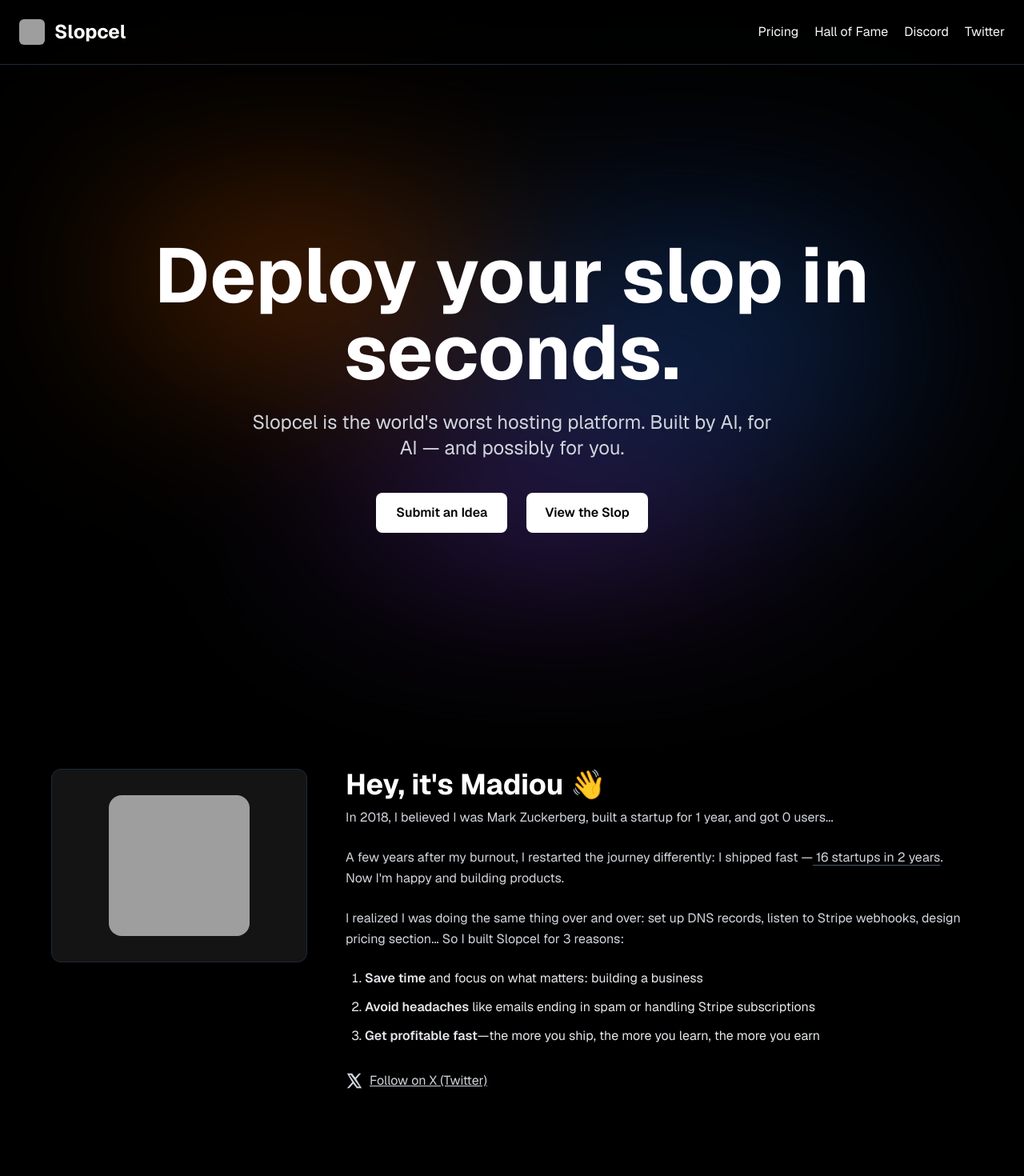
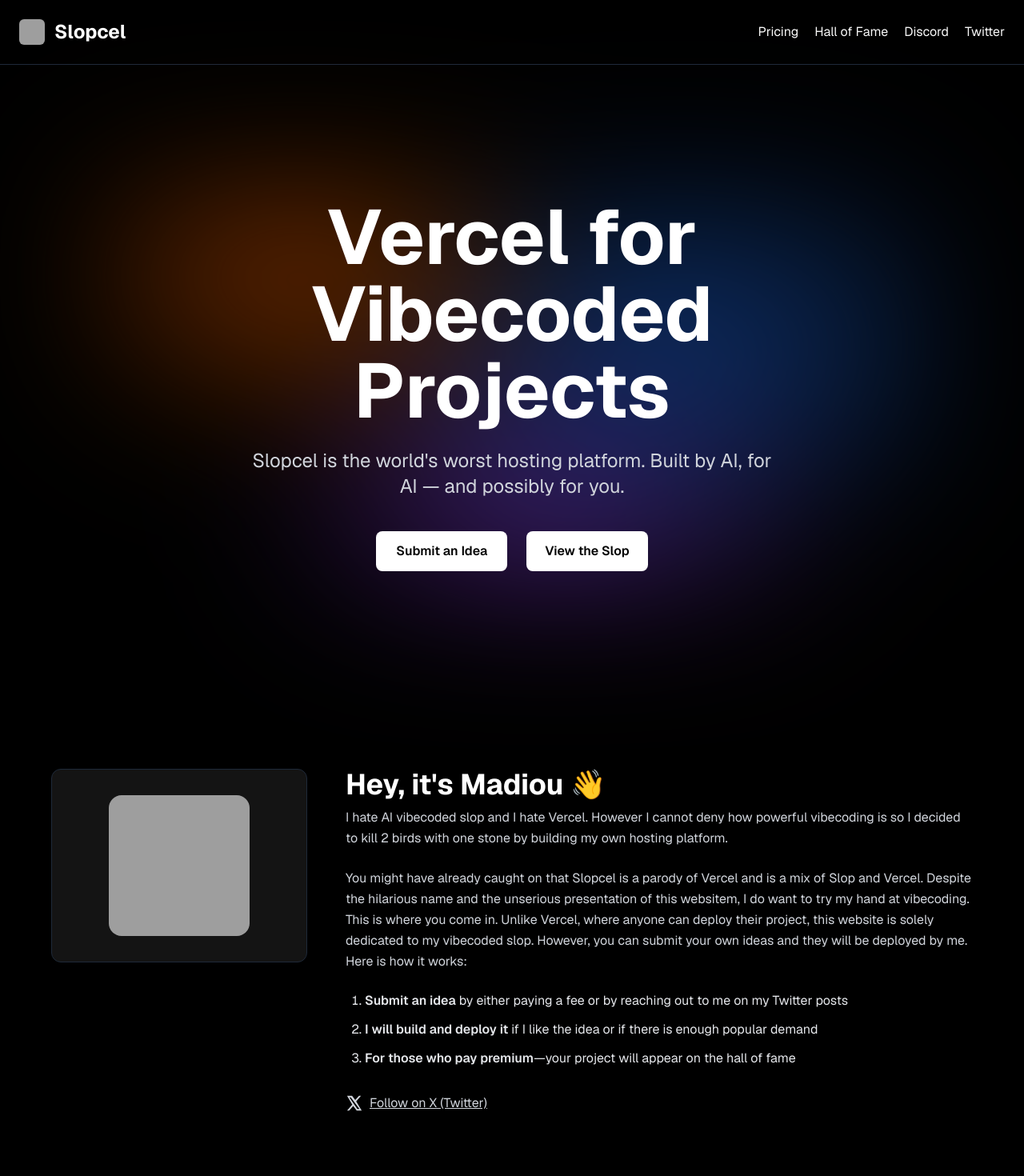
Before and after one commit to slopcel/slopcel, a Next.js app: page / in a window 1280 px wide. Shown: the top 1470 px of the page at 80% size. Built offline with nearby package versions, Linux system fonts and the light colour scheme; grey boxes are pictures that could not be loaded.

Commit message:
Changed the about me

```diff
--- a/app/globals.css
+++ b/app/globals.css
@@ -35,8 +35,8 @@
     radial-gradient(600px 380px at 25% 25%, color-mix(in oklab, var(--accent-orange) 85%, black) 0%, transparent 60%),
     radial-gradient(700px 420px at 70% 40%, color-mix(in oklab, var(--accent-blue) 85%, black) 0%, transparent 65%),
     radial-gradient(600px 380px at 55% 75%, color-mix(in oklab, var(--accent-purple) 85%, black) 0%, transparent 65%);
-  filter: blur(90px) saturate(120%);
-  opacity: 0.35;
+  filter: blur(80px) saturate(135%);
+  opacity: 0.45;
   mix-blend-mode: screen;
   pointer-events: none;
 }
@@ -46,8 +46,8 @@
     width: 100vw;
     height: 45vh;
     top: 0;
-    filter: blur(70px) saturate(120%);
-    opacity: 0.32;
+    filter: blur(65px) saturate(135%);
+    opacity: 0.4;
     transform: none;
   }
 }
--- a/app/hall-of-fame/page.tsx
+++ b/app/hall-of-fame/page.tsx
@@ -2,9 +2,11 @@
 
 import Image from 'next/image';
 import { useEffect, useState } from 'react';
+import { Menu, X, BadgeDollarSign, Award as AwardIcon, MessageCircle, Twitter as TwitterIcon } from 'lucide-react';
 
 export default function HallOfFame() {
   const [pinned, setPinned] = useState(false);
+  const [menuOpen, setMenuOpen] = useState(false);
   useEffect(() => {
     const onScroll = () => setPinned(window.scrollY > 40);
     onScroll();
@@ -27,7 +29,7 @@
           </span>
           <span className="text-xl md:text-2xl font-bold text-white">Slopcel</span>
         </a>
-        <div className="flex items-center gap-5">
+        <div className="hidden md:flex items-center gap-5">
           {pinned ? (
             <>
               <a href="/#pricing" aria-label="Pricing" className="text-gray-300 hover:text-white transition-colors">
@@ -52,7 +54,36 @@
             </>
           )}
         </div>
+        {/* Mobile menu button */}
+        <button aria-label={menuOpen ? 'Close menu' : 'Open menu'} className="md:hidden text-gray-300 hover:text-white" onClick={() => setMenuOpen(v => !v)}>
+          {menuOpen ? <X size={24} /> : <Menu size={24} />}
+        </button>
       </nav>
+
+      {/* Mobile dropdown menu */}
+      {menuOpen && (
+        <div className="fixed left-1/2 -translate-x-1/2 z-40 mt-2 w-[94%] max-w-[640px]" style={{ top: pinned ? 72 : 88 }}>
+          <div className="rounded-2xl border border-white/10 bg-black/80 backdrop-blur-lg p-2 shadow-2xl">
+            <a href="/#pricing" onClick={() => setMenuOpen(false)} className="flex items-center gap-3 px-4 py-3 rounded-lg hover:bg-white/5">
+              <BadgeDollarSign size={18} className="text-gray-300" />
+              <span>Pricing</span>
+            </a>
+            <a href="/hall-of-fame" onClick={() => setMenuOpen(false)} className="flex items-center gap-3 px-4 py-3 rounded-lg hover:bg-white/5">
+              <AwardIcon size={18} className="text-gray-300" />
+              <span>Hall of Fame</span>
+            </a>
+            <a href="https://discord.com/" target="_blank" rel="noopener noreferrer" onClick={() => setMenuOpen(false)} className="flex items-center gap-3 px-4 py-3 rounded-lg hover:bg-white/5">
+              <MessageCircle size={18} className="text-gray-300" />
+              <span>Discord</span>
+            </a>
+            <a href="https://x.com/_madiou" target="_blank" rel="noopener noreferrer" onClick={() => setMenuOpen(false)} className="flex items-center gap-3 px-4 py-3 rounded-lg hover:bg-white/5">
+              <TwitterIcon size={18} className="text-gray-300" />
+              <span>Twitter</span>
+            </a>
+          </div>
+        </div>
+      )}
+
 
       {/* Title */}
       <section className="py-16 px-6">
--- a/app/page.tsx
+++ b/app/page.tsx
@@ -2,6 +2,7 @@
 
 import { useEffect, useState } from 'react';
 import Image from 'next/image';
+import { Menu, X, BadgeDollarSign, Award, MessageCircle, Twitter as TwitterIcon } from 'lucide-react';
 
 export default function Home() {
   useEffect(() => {
@@ -32,6 +33,7 @@
   }, []);
 
   const [pinned, setPinned] = useState(false);
+  const [menuOpen, setMenuOpen] = useState(false);
 
   useEffect(() => {
     const onScroll = () => setPinned(window.scrollY > 40);
@@ -56,7 +58,7 @@
           </div>
           <div className="text-xl md:text-2xl font-bold text-white">Slopcel</div>
         </div>
-        <div className="flex items-center gap-5">
+        <div className="hidden md:flex items-center gap-5">
           {pinned ? (
             <>
               <a href="#pricing" aria-label="Pricing" className="text-gray-300 hover:text-white transition-colors">
@@ -81,7 +83,39 @@
             </>
           )}
         </div>
+        {/* Mobile menu button */}
+        <button
+          aria-label={menuOpen ? 'Close menu' : 'Open menu'}
+          className="md:hidden text-gray-300 hover:text-white"
+          onClick={() => setMenuOpen(v => !v)}
+        >
+          {menuOpen ? <X size={24} /> : <Menu size={24} />}
+        </button>
       </nav>
+
+      {/* Mobile dropdown menu */}
+      {menuOpen && (
+        <div className="fixed left-1/2 -translate-x-1/2 z-40 mt-2 w-[94%] max-w-[640px]" style={{ top: pinned ? 72 : 88 }}>
+          <div className="rounded-2xl border border-white/10 bg-black/80 backdrop-blur-lg p-2 shadow-2xl">
+            <a href="#pricing" onClick={() => setMenuOpen(false)} className="flex items-center gap-3 px-4 py-3 rounded-lg hover:bg-white/5">
+              <BadgeDollarSign size={18} className="text-gray-300" />
+              <span>Pricing</span>
+            </a>
+            <a href="/hall-of-fame" onClick={() => setMenuOpen(false)} className="flex items-center gap-3 px-4 py-3 rounded-lg hover:bg-white/5">
+              <Award size={18} className="text-gray-300" />
+              <span>Hall of Fame</span>
+            </a>
+            <a href="https://discord.com/" target="_blank" rel="noopener noreferrer" onClick={() => setMenuOpen(false)} className="flex items-center gap-3 px-4 py-3 rounded-lg hover:bg-white/5">
+              <MessageCircle size={18} className="text-gray-300" />
+              <span>Discord</span>
+            </a>
+            <a href="https://x.com/_madiou" target="_blank" rel="noopener noreferrer" onClick={() => setMenuOpen(false)} className="flex items-center gap-3 px-4 py-3 rounded-lg hover:bg-white/5">
+              <TwitterIcon size={18} className="text-gray-300" />
+              <span>Twitter</span>
+            </a>
+          </div>
+        </div>
+      )}
 
       {/* Hero Section */}
       <section className="relative min-h-screen flex items-center justify-center px-6">
@@ -92,7 +126,7 @@
 
         <div className="text-center max-w-4xl mx-auto relative z-10">
           <h1 className="text-5xl md:text-8xl font-bold mb-6 text-white">
-            Deploy your slop in seconds.
+           Vercel for Vibecoded Projects
           </h1>
           <p className="text-lg md:text-2xl mb-10 text-gray-300 max-w-2xl mx-auto">
             Slopcel is the world's worst hosting platform. Built by AI, for AI — and possibly for you.
@@ -132,20 +166,16 @@
             <div>
               <h2 className="text-3xl md:text-4xl font-bold text-white mb-2">Hey, it's Madiou <span role="img" aria-label="waving hand">👋</span></h2>
               <p className="text-gray-300 leading-relaxed mb-6">
-                In 2018, I believed I was Mark Zuckerberg, built a startup for 1 year, and got 0 users...
+                  I hate AI vibecoded slop and I hate Vercel. However I cannot deny how powerful vibecoding is so I decided to kill 2 birds with one stone by building my own hosting platform.
               </p>
               <p className="text-gray-300 leading-relaxed mb-6">
-                A few years after my burnout, I restarted the journey differently: I shipped fast —
-                <span className="underline decoration-gray-600 underline-offset-4"> 16 startups in 2 years</span>. Now I'm happy and
-                building products.
-              </p>
-              <p className="text-gray-300 leading-relaxed mb-6">
-                I realized I was doing the same thing over and over: set up DNS records, listen to Stripe webhooks, design pricing section... So I built Slopcel for 3 reasons:
+                You might have already caught on that Slopcel is a parody of Vercel and is a mix of Slop and Vercel. Despite the hilarious name and the unserious presentation of this websitem, I do want to try my hand at vibecoding.
+                This is where you come in. Unlike Vercel, where anyone can deploy their project, this website is solely dedicated to my vibecoded slop. However, you can submit your own ideas and they will be deployed by me. Here is how it works:
               </p>
               <ol className="list-decimal pl-6 space-y-3 text-gray-200 mb-8">
-                <li><span className="font-semibold">Save time</span> and focus on what matters: building a business</li>
-                <li><span className="font-semibold">Avoid headaches</span> like emails ending in spam or handling Stripe subscriptions</li>
-                <li><span className="font-semibold">Get profitable fast</span>—the more you ship, the more you learn, the more you earn</li>
+                <li><span className="font-semibold">Submit an idea</span> by either paying a fee or by reaching out to me on my Twitter posts</li>
+                <li><span className="font-semibold">I will build and deploy it</span> if I like the idea or if there is enough popular demand</li>
+                <li><span className="font-semibold">For those who pay premium</span>—your project will appear on the hall of fame</li>
               </ol>
 
               <p className="text-gray-300">
--- /dev/null
+++ b/lucide-react.d.ts
@@ -0,0 +1 @@
+declare module 'lucide-react';
```
Also changed, not shown: package.json (+7 -6 lines), 1 other file (tests, documents, lock files or other folders).
